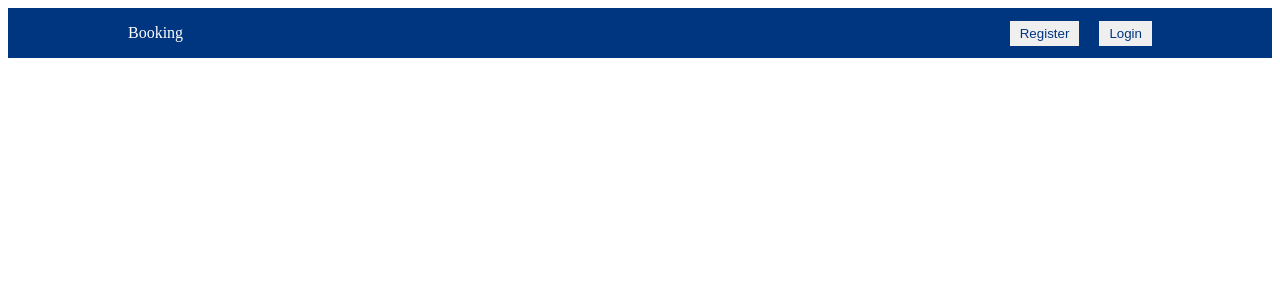
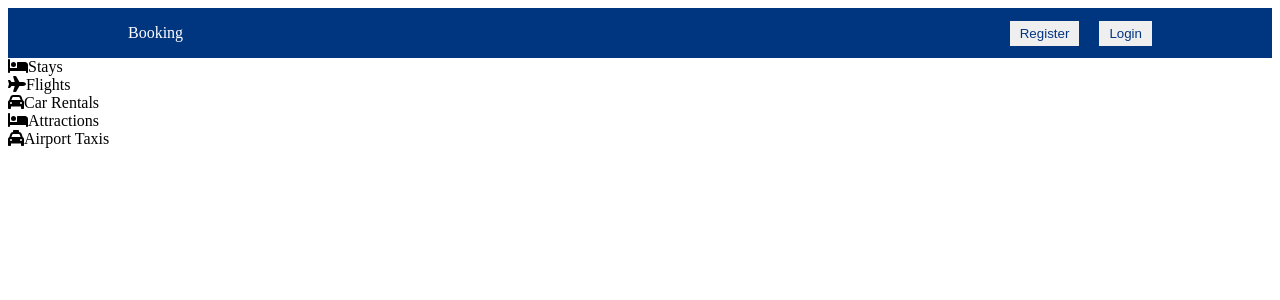
Before and after one commit to jlcarrascof/Booking-React-Clone, a React (Vite) app in the folder client/: page / in a window 1280 px wide. Shown: the top 300 px of the page. Built offline with nearby package versions, Linux system fonts and the light colour scheme.

Commit message:
Use the first FontAwesome icons in our app

```diff
--- a/client/src/components/header/Header.jsx
+++ b/client/src/components/header/Header.jsx
@@ -1,11 +1,30 @@
 import '../header/header.css'
+import { FontAwesomeIcon } from '@fortawesome/react-fontawesome'
+import { faBed, faPlane, faCar, faTaxi } from '@fortawesome/free-solid-svg-icons'
 
 const Header = () => {
   return (
     <div className='header'>
         <div className="headerList">
             <div className="headerListItem">
-
+                <FontAwesomeIcon icon={faBed} />
+                <span>Stays</span>
+            </div>
+            <div className="headerListItem">
+                <FontAwesomeIcon icon={faPlane} />
+                <span>Flights</span>
+            </div>
+            <div className="headerListItem">
+                <FontAwesomeIcon icon={faCar} />
+                <span>Car Rentals</span>
+            </div>
+            <div className="headerListItem">
+                <FontAwesomeIcon icon={faBed} />
+                <span>Attractions</span>
+            </div>
+            <div className="headerListItem">
+                <FontAwesomeIcon icon={faTaxi} />
+                <span>Airport Taxis</span>
             </div>
         </div>
     </div>
```
